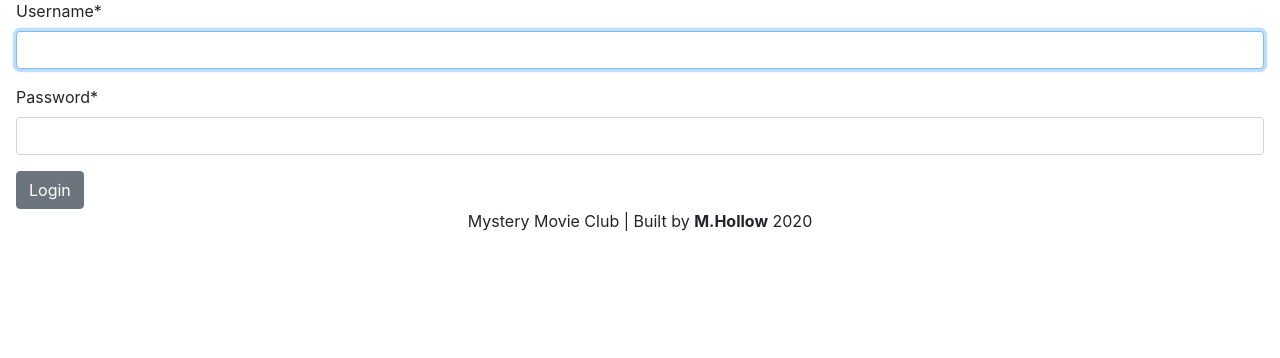
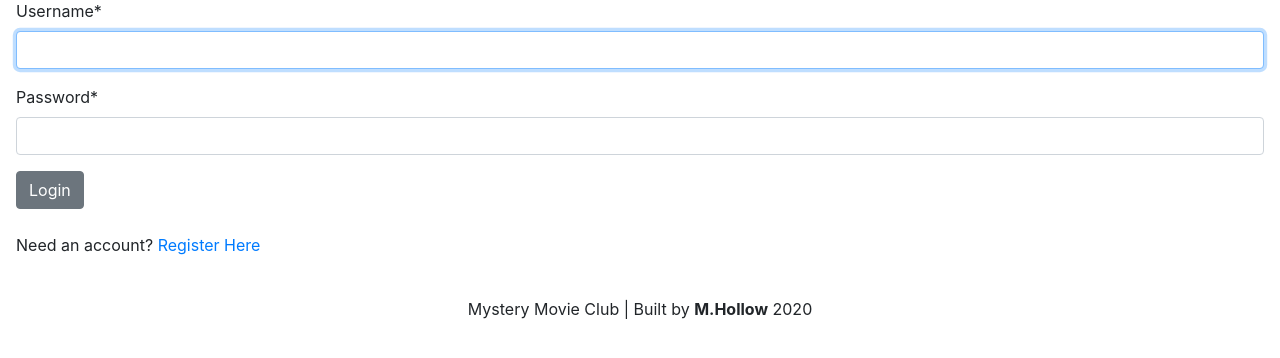
Before and after one commit to m-hollow/MysteryMovie, a Django app: page /users/login/ in a window 1280 px wide. Shown: the part 226-584 px from the top of the page. Run offline with Django 3.2, Linux system fonts and the light colour scheme; some libraries are stand-ins or nearby versions.

Commit message:
syncing all repos

```diff
--- a/users/templates/registration/login.html
+++ b/users/templates/registration/login.html
@@ -21,4 +21,9 @@
     <!-- <input type="hidden" name="next" value="{{ request.GET.next }}"> -->
 </form>
 
+<br>
+<p>Need an account?
+<a href="{% url 'register' %}">Register Here</a></p>
+<br>
+
 {% endblock content %}
```
Also changed, not shown: 1 other file.
